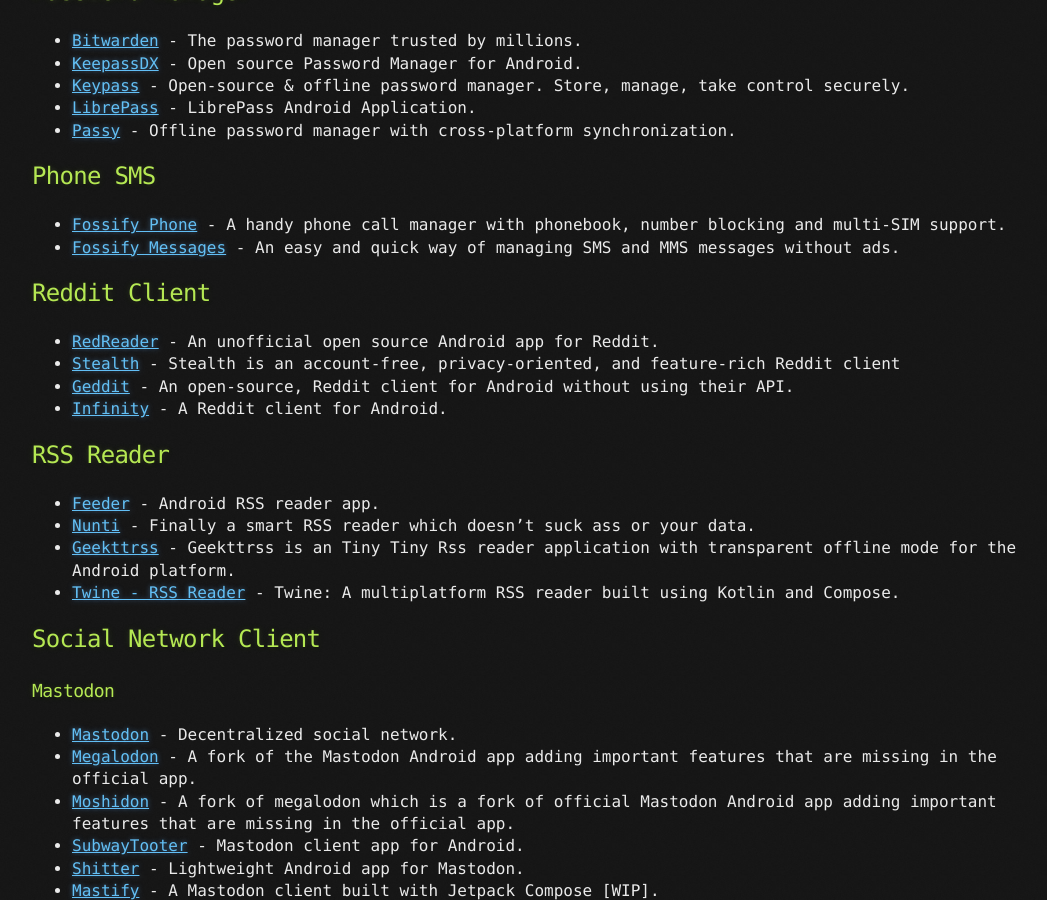
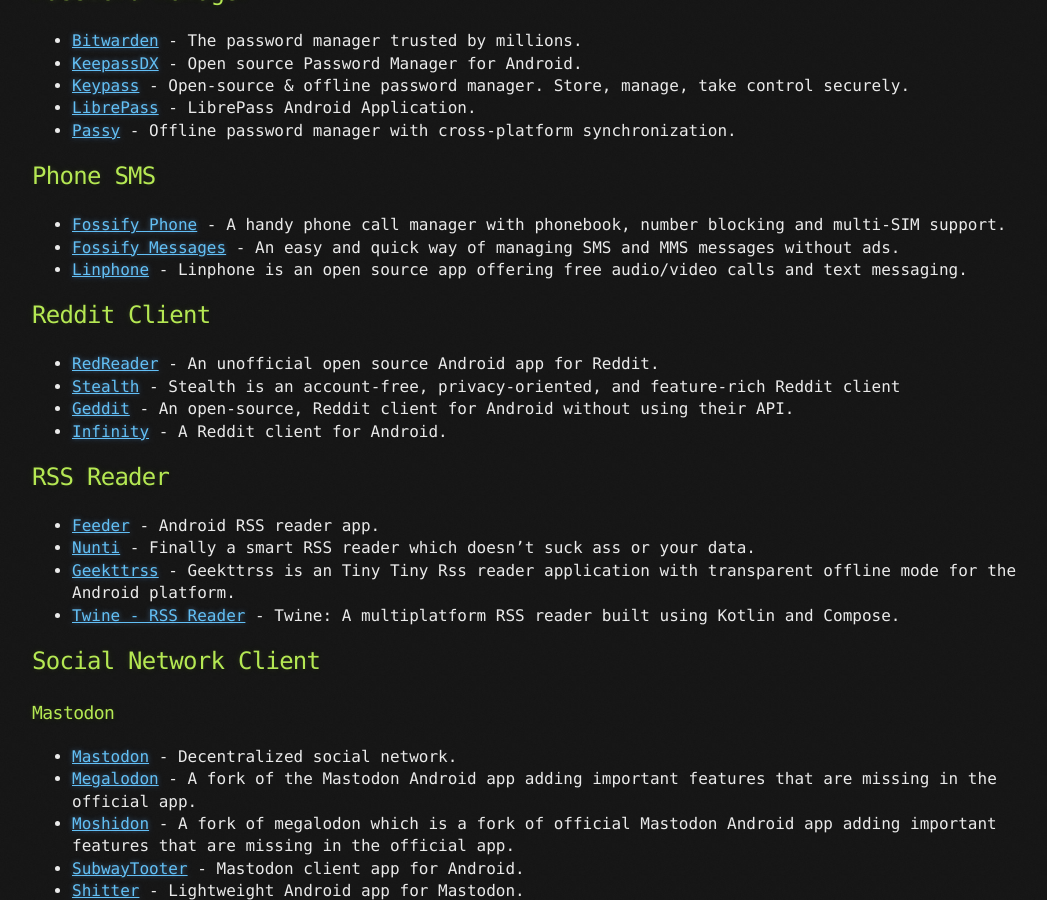
Before and after one commit to brainfucksec/brainfucksec.github.io, a Jekyll site: the page built from _posts/2022-04-28-android-foss-apps-list.md, in a window 1280 px wide and 900 px high, scrolled down 9124 px. Shown: the whole window, without its empty margins (108-1155 px from the left). Built offline with Jekyll 4.4.1, drawn with Linux system fonts in a browser that asks for light colours.

Commit message:
Update categories:
Phone SMS -> Linphone

Other little changes

```diff
--- a/_posts/2022-04-28-android-foss-apps-list.md
+++ b/_posts/2022-04-28-android-foss-apps-list.md
@@ -230,7 +230,6 @@
 - [SchildiChat](https://schildi.chat/android/) - SchildiChat for Android is a Matrix Client based on Element Android.
 - [FluffyChat](https://fluffychat.im/) - FluffyChat is an open, nonprofit and cute matrix messenger app for Ubuntu Touch, Android and iOS.
 
-
 ### XMPP Client
 
 - [Conversations](https://conversations.im/) - Conversations is a Jabber/XMPP client for Android 5.0+ smartphones that has been optimized to provide a unique mobile experience.
@@ -355,6 +354,7 @@
 
 - [Fossify Phone](https://github.com/FossifyOrg/Phone) - A handy phone call manager with phonebook, number blocking and multi-SIM support.
 - [Fossify Messages](https://github.com/FossifyOrg/Messages) - An easy and quick way of managing SMS and MMS messages without ads.
+- [Linphone](https://www.linphone.org/) - Linphone is an open source app offering free audio/video calls and text messaging.
 
 ## Reddit Client
 
```
